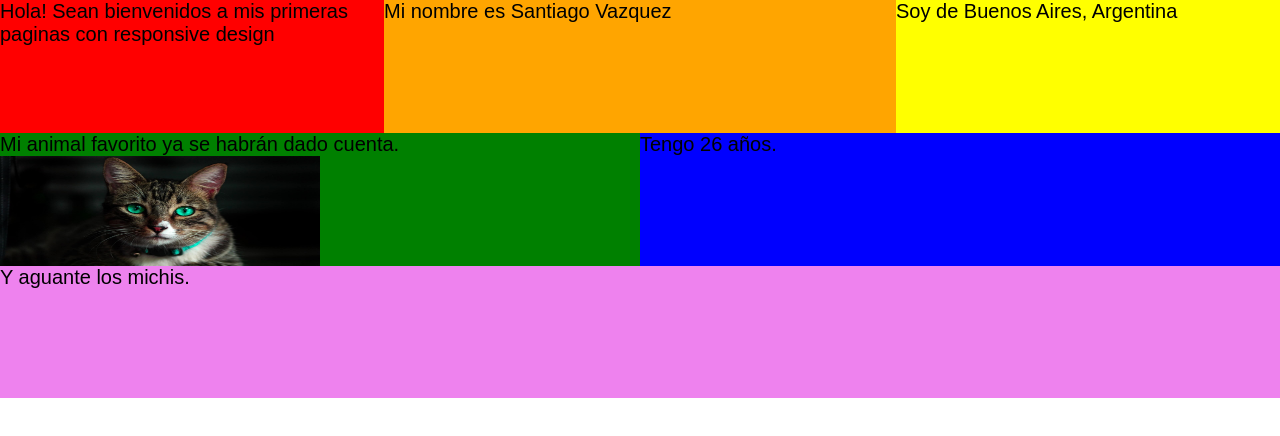
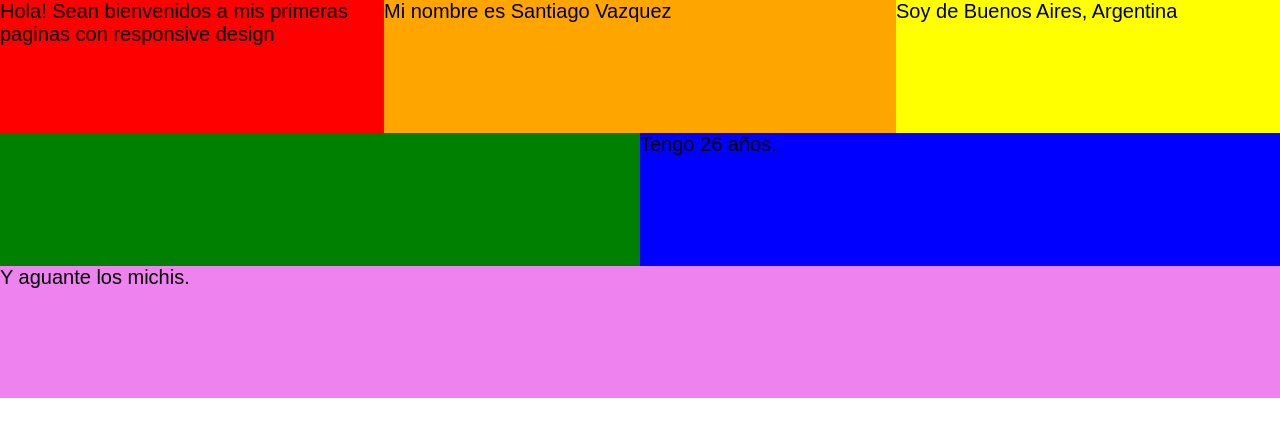
Before and after one commit to Santiagoayrton/Proyectos-personales, a plain HTML site: page Responsive-design/index.html in a window 1280 px wide. Drawn offline with Linux system fonts and the light colour scheme.

Commit message:
Modificaciones

```diff
--- a/Responsive-design/index.html
+++ b/Responsive-design/index.html
@@ -19,12 +19,7 @@
                 <p>Soy de Buenos Aires, Argentina</p>
         </div>
         <div class="c4">
-            <p>Mi animal favorito ya se habrán dado cuenta.</p>
-            <picture>
-                <source media="(min-width:800px)" srcset="./imgs/gatito-grande.jpg">
-                <source media="(min-width:600px)"  srcset="./imgs/gatito-mediano.jpg">
-            <img src="./imgs/gatito pequenio.jpg" alt="gatito">
-            </picture>
+            <p></p>
         </div>
         <div class="c5">
             <p>Tengo 26 años.</p>
```
